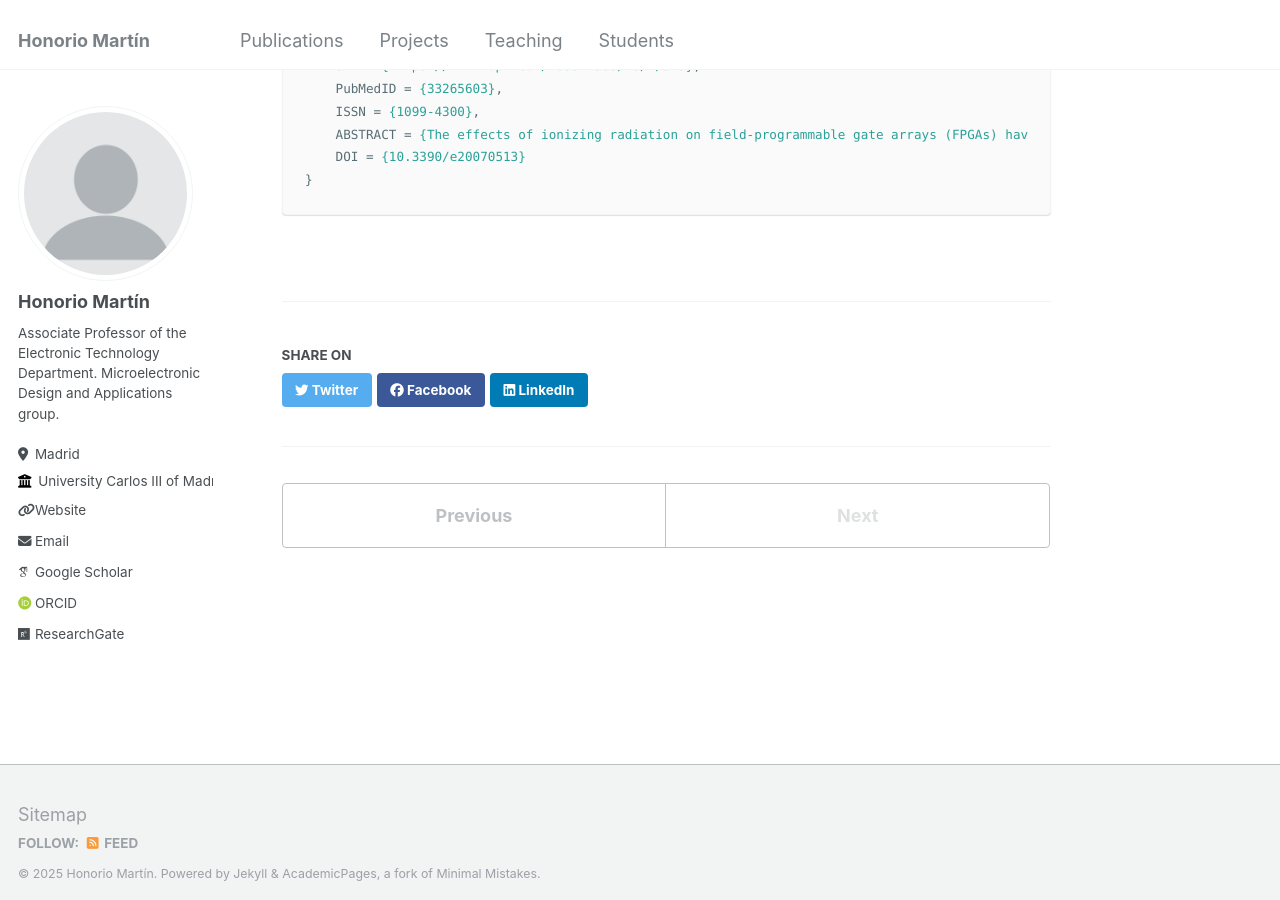
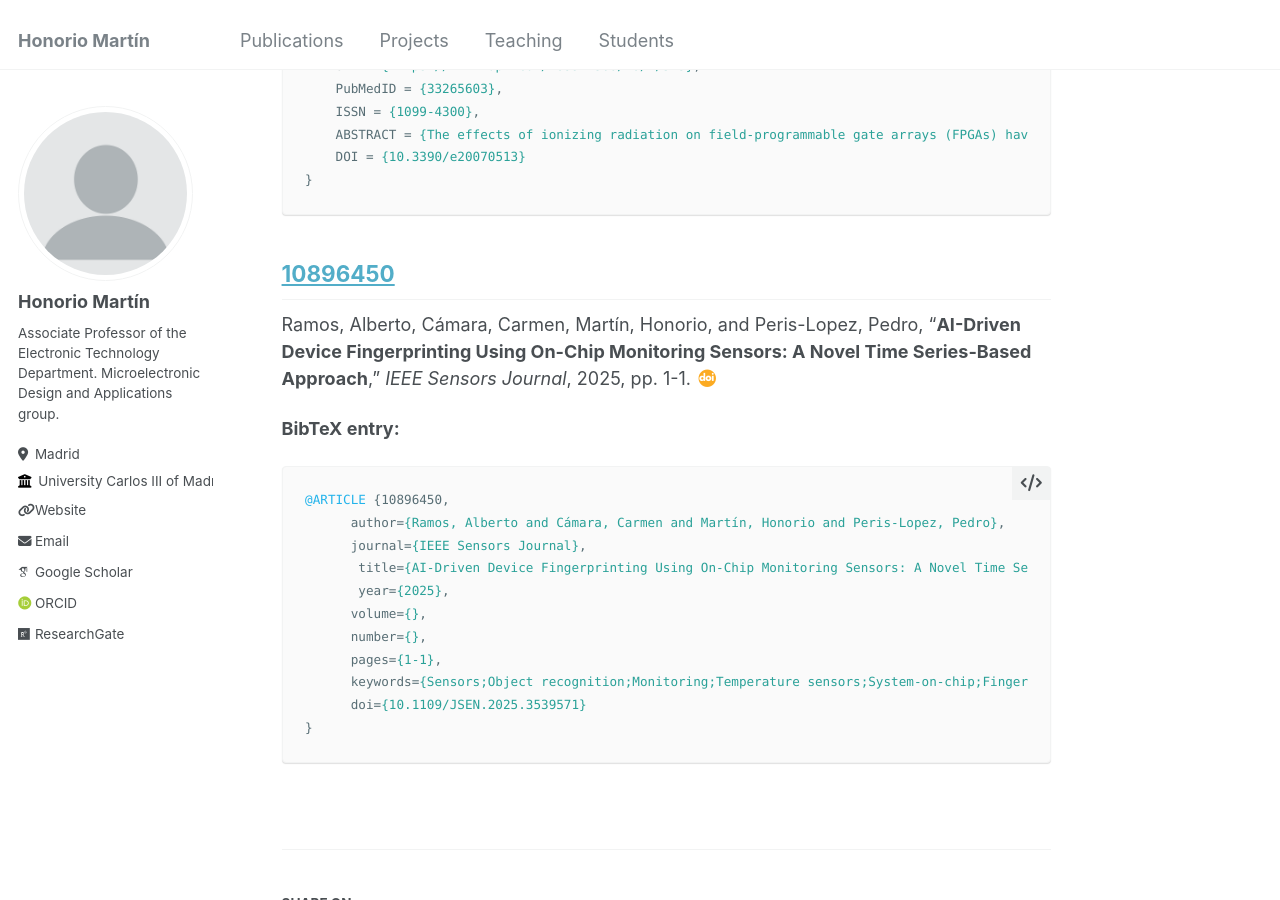
Before and after one commit to hmartin-uc3m/hmartin-uc3m.github.io, a Jekyll site: the page built from _publications/bibtex.md, in a window 1280 px wide and 900 px high, scrolled down 25082 px. Built offline with Jekyll 4.4.1, drawn with Linux system fonts in a browser that asks for light colours; some web fonts are replaced.

Commit message:
Add files via upload

````diff
--- a/_publications/bibtex.md
+++ b/_publications/bibtex.md
@@ -971,3 +971,28 @@ Martin, Honorio, Martin-Holgado, Pedro, Peris-Lopez, Pedro, Morilla, Yolanda, an
 ```
 
 {% endraw %}
+
+## [10896450](#10896450)
+
+Ramos, Alberto, Cámara, Carmen, Martín, Honorio, and Peris-Lopez, Pedro, "**AI-Driven Device Fingerprinting Using On-Chip Monitoring Sensors: A Novel Time Series-Based Approach**," *IEEE Sensors Journal*, 2025, pp. 1-1. <a href='https://dx.doi.org/10.1109/JSEN.2025.3539571' target='_blank'><i class='ai ai-fw ai-doi' style='color: {{ page.doi-color }}'></i></a>
+
+[](#10896450Bib)
+**BibTeX entry:**
+
+{% raw %}
+
+```bibtex
+@ARTICLE {10896450,
+      author={Ramos, Alberto and Cámara, Carmen and Martín, Honorio and Peris-Lopez, Pedro},
+      journal={IEEE Sensors Journal},
+       title={AI-Driven Device Fingerprinting Using On-Chip Monitoring Sensors: A Novel Time Series-Based Approach},
+       year={2025},
+      volume={},
+      number={},
+      pages={1-1},
+      keywords={Sensors;Object recognition;Monitoring;Temperature sensors;System-on-chip;Fingerprint recognition;Voltage;Time series analysis;Temperature measurement;Hardware;AI-Driven;Anti-counterfeiting;Device Identification;On-Chip Monitoring Sensor},
+      doi={10.1109/JSEN.2025.3539571}
+}
+```
+
+{% endraw %}
````
Also changed, not shown: _publications/2025.md (added, +10 -0 lines).
